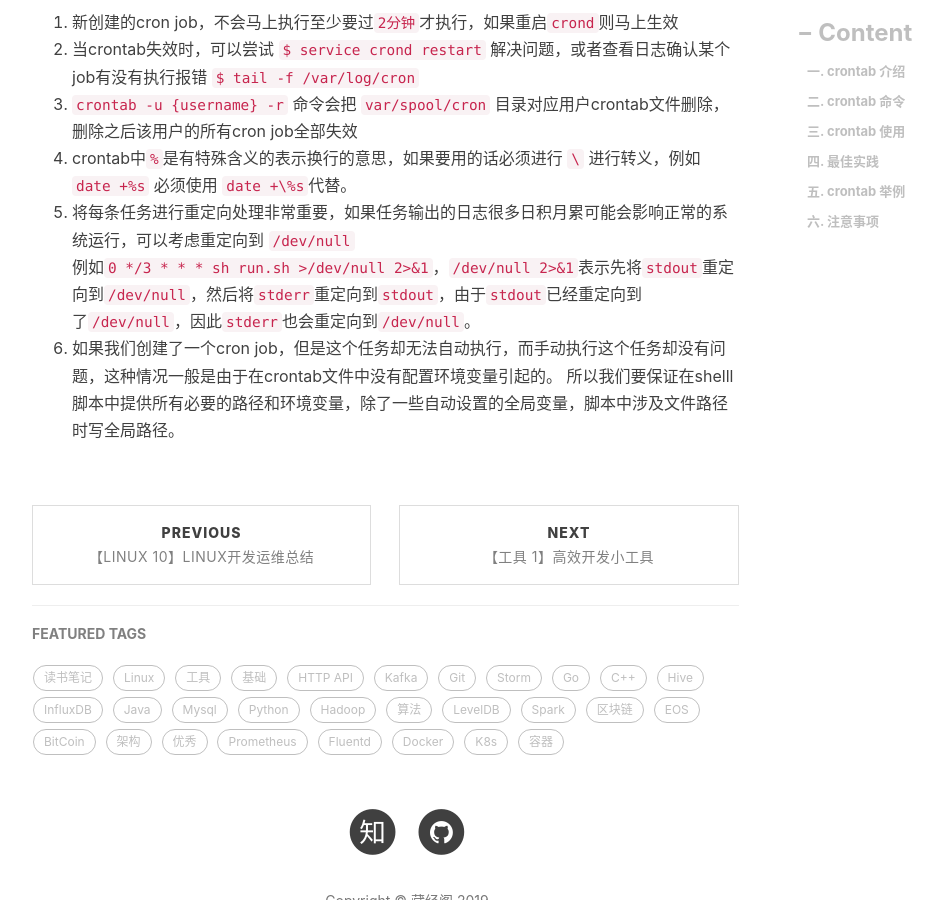
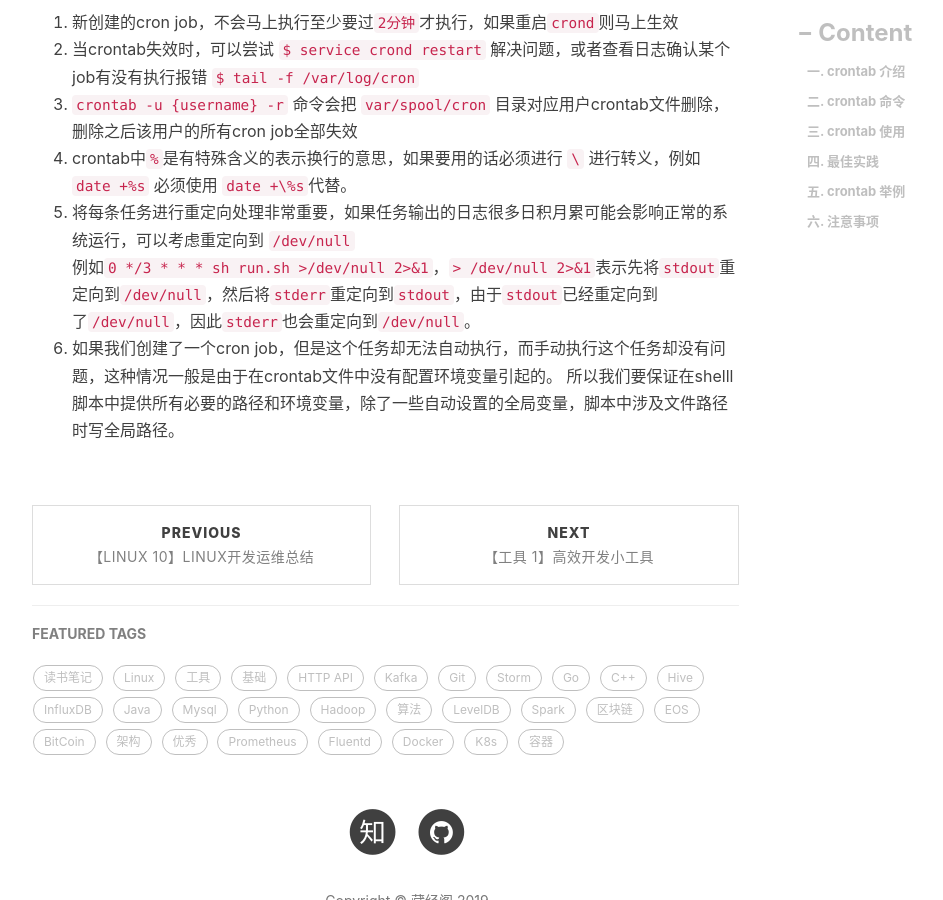
Before and after one commit to engru/chenguolin.github.io, a Jekyll site: the page built from _posts/2016-09-27-【Linux-11】Linux运维工具crontab.md, in a window 1280 px wide and 900 px high, scrolled down 3814 px. Shown: the whole window, without its empty margins (233-1176 px from the left). Built offline with Jekyll 4.4.1, drawn with Linux system fonts in a browser that asks for light colours; nearby versions of some CDN libraries; comment, search, counter and statistics services are not loaded.

```diff
--- a/_posts/2016-09-27-【Linux-11】Linux运维工具crontab.md
+++ b/_posts/2016-09-27-【Linux-11】Linux运维工具crontab.md
@@ -111,6 +111,6 @@ tags:         #标签
 3. `crontab -u {username} -r` 命令会把 `var/spool/cron` 目录对应用户crontab文件删除，删除之后该用户的所有cron job全部失效
 4. crontab中`%`是有特殊含义的表示换行的意思，如果要用的话必须进行 `\` 进行转义，例如 `date +%s` 必须使用 `date +\%s`代替。
 5. 将每条任务进行重定向处理非常重要，如果任务输出的日志很多日积月累可能会影响正常的系统运行，可以考虑重定向到 `/dev/null`
-   例如`0 */3 * * * sh run.sh >/dev/null 2>&1`，`/dev/null 2>&1`表示先将`stdout`重定向到`/dev/null`，然后将`stderr`重定向到`stdout`，由于`stdout`已经重定向到了`/dev/null`，因此`stderr`也会重定向到`/dev/null`。
+   例如`0 */3 * * * sh run.sh >/dev/null 2>&1`，`> /dev/null 2>&1`表示先将`stdout`重定向到`/dev/null`，然后将`stderr`重定向到`stdout`，由于`stdout`已经重定向到了`/dev/null`，因此`stderr`也会重定向到`/dev/null`。
 6. 如果我们创建了一个cron job，但是这个任务却无法自动执行，而手动执行这个任务却没有问题，这种情况一般是由于在crontab文件中没有配置环境变量引起的。
    所以我们要保证在shelll脚本中提供所有必要的路径和环境变量，除了一些自动设置的全局变量，脚本中涉及文件路径时写全局路径。
```
